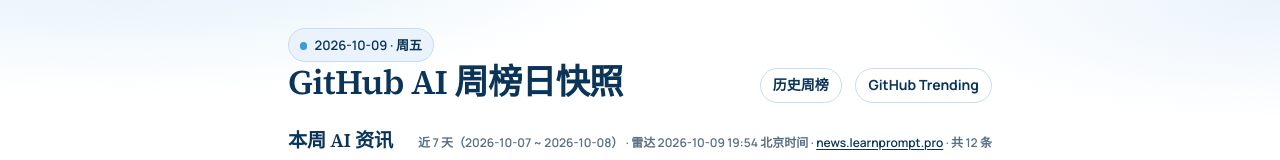
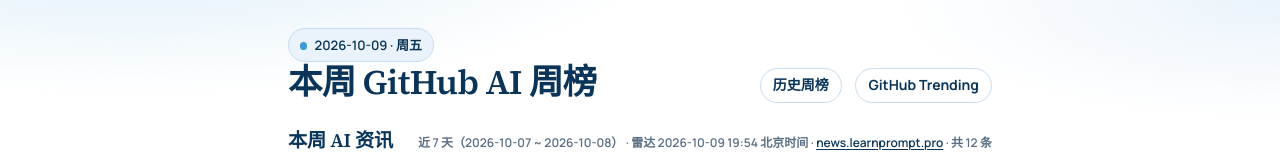
Before and after one commit to zbzbzzz/ai-overview, a plain HTML site: page index.html in a window 1280 px wide. Shown: the top 160 px of the page. Drawn offline with Linux system fonts and the light colour scheme.

Commit message:
Retitle pages to 本周 GitHub AI 周榜 framing
Replace 日快照 chrome wording with 本周 on index, archive, and history.

```diff
--- a/index.html
+++ b/index.html
@@ -3,7 +3,7 @@
 <head>
   <meta charset="utf-8" />
   <meta name="viewport" content="width=device-width, initial-scale=1" />
-  <title>GitHub AI 周榜日快照 · 2026-10-09</title>
+  <title>本周 GitHub AI 周榜 · 2026-10-09</title>
   <link rel="preconnect" href="https://fonts.googleapis.com" />
   <link rel="preconnect" href="https://fonts.gstatic.com" crossorigin />
   <link href="https://fonts.googleapis.com/css2?family=Manrope:wght@500;600;700;800&family=Noto+Sans+SC:wght@400;500;600;700&family=Noto+Serif+SC:wght@500;600;700&family=Source+Serif+4:opsz,wght@8..60,500;8..60,600;8..60,700&display=swap" rel="stylesheet" />
@@ -355,7 +355,7 @@
       <div class="hero-top">
         <div>
           <div class="badge-date"><span class="dot" aria-hidden="true"></span>2026-10-09 · 周五</div>
-          <h1>GitHub AI 周榜日快照</h1>
+          <h1>本周 GitHub AI 周榜</h1>
         </div>
         <nav class="nav" aria-label="站点导航">
           <a href="history.html">历史周榜</a>
@@ -645,7 +645,7 @@
     </ol>
 
     <footer class="foot">
-      <p>最新页始终等于当天 AI 周榜日快照。往期见 <a href="history.html">历史周榜</a>。数据抓取时间：2026-10-09（Asia/Shanghai）。</p>
+      <p>最新页展示本周 GitHub AI 周榜。往期见 <a href="history.html">历史周榜</a>。数据抓取时间：2026-10-09（Asia/Shanghai）。</p>
     </footer>
   </div>
 </body>
```
Also changed, not shown: archive/2026-10/github-trending-weekly-2026-10-09.html (+3 -3 lines), history.html (+3 -3 lines).
